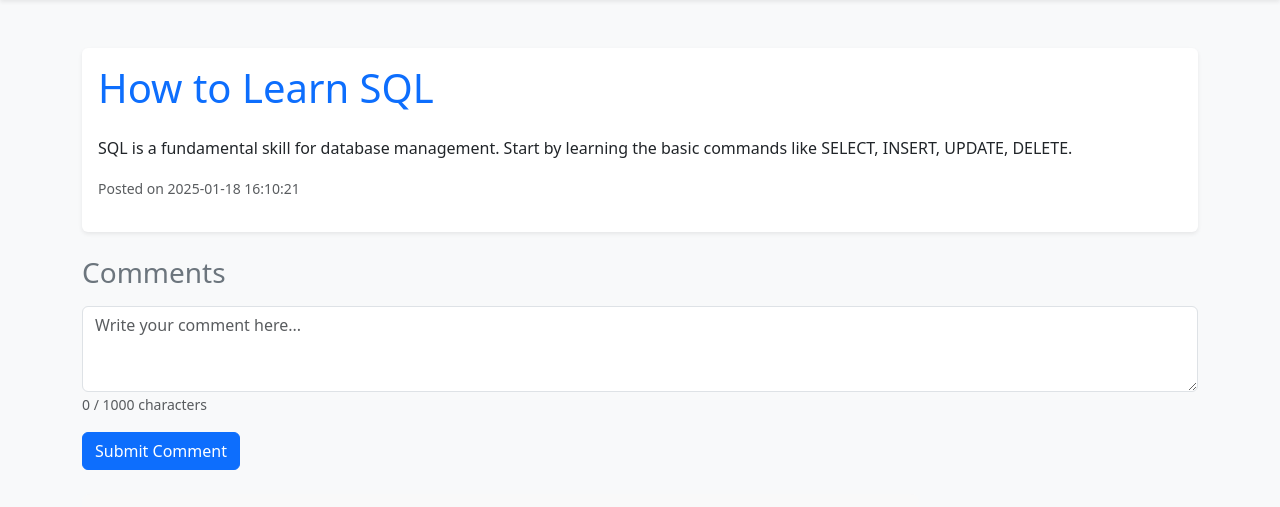
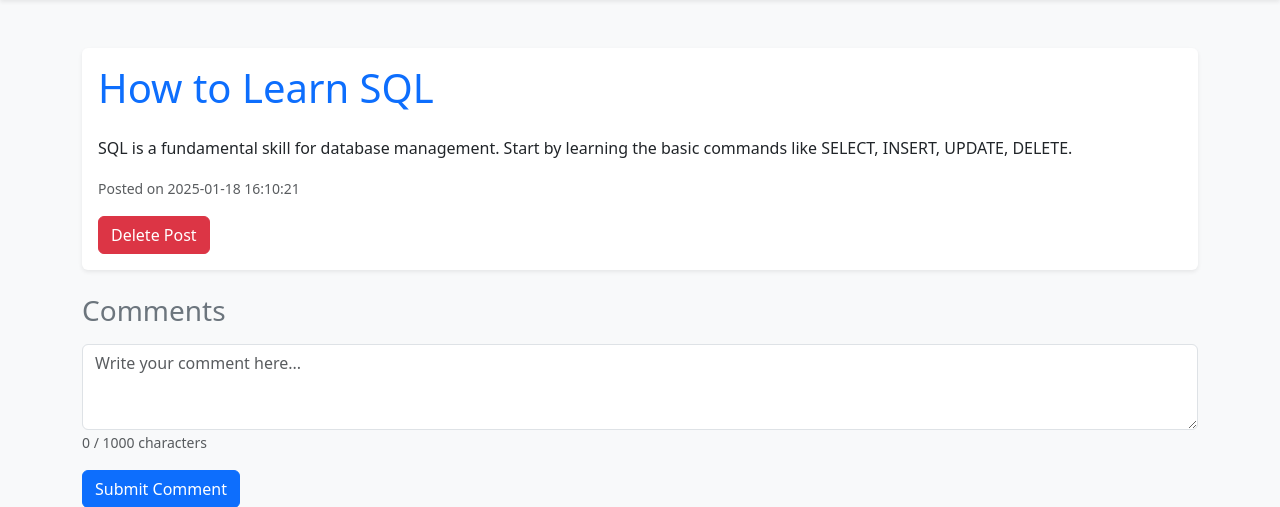
Before and after one commit to gaajj/web-development-end-assignment, a PHP site: page /post/view/1 in a window 1280 px wide. Shown: the part 56-563 px from the top of the page. Run offline with PHP 8.4, Linux system fonts and the light colour scheme; the visitor is signed in with stand-in values (Sample User, id 1); data comes from the database, SQL or seed files in the repository.

Commit message:
Add remove post

```diff
--- a/app/controllers/PostController.php
+++ b/app/controllers/PostController.php
@@ -71,6 +71,20 @@ class PostController
         include __DIR__ . '/../views/post/create_post.php';
     }
 
+    public function removePost($post_id)
+    {
+        session_start();
+
+        $post = $this->postService->getById($post_id);
+
+        if ($post && $_SESSION['user_id'] == $post->author_id) {
+            $this->postService->removePost($post_id);
+
+            header('Location: /');
+            exit;
+        }
+    }
+
     public function addComment($post_id)
     {
         if (!isset($_SESSION['username'])) {
@@ -87,13 +101,9 @@ class PostController
                 $comment->user_id = $_SESSION['user_id'];
                 $comment->content = $content;
                 $this->commentService->addComment($comment);
-
-                header('Location: /post/view/' . $post_id);
-                exit;
-            } else {
-                header('Location: /post/view/' . $post_id);
-                exit;
             }
+            header('Location: /post/view/' . $post_id);
+            exit;
         } else {
             //show error invalid request
         }
--- a/app/public/index.php
+++ b/app/public/index.php
@@ -21,6 +21,7 @@ $router->add('/profile/{username}/picture', ProfileController::class, 'updatePro
 // -> post
 $router->add('/post/view/{post_id}', PostController::class, 'showPost');
 $router->add('/post/create', PostController::class, 'createPost');
+$router->add('/post/view/{post_id}/delete', PostController::class, 'removePost');
 
 // -> admin
 $router->add('/admin', AdminController::class, 'admin');
--- a/app/services/PostService.php
+++ b/app/services/PostService.php
@@ -40,4 +40,9 @@ class PostService
 
         return $this->postRepository->create($post);
     }
+
+    public function removePost($post_id)
+    {
+        return $this->postRepository->remove($post_id);
+    }
 }
--- a/app/views/post/post.php
+++ b/app/views/post/post.php
@@ -8,6 +8,11 @@
             <p class="text-muted mt-3">
                 <small><i class="bi bi-clock"></i> Posted on <?= htmlspecialchars($post->date_posted) ?></small>
             </p>
+            <?php if ($post->author_id == $_SESSION['user_id']): ?>
+                <form action="/post/view/<?= $post->id ?>/delete" method="POST" style="display: inline;">
+                    <button type="submit" class="btn btn-danger">Delete Post</button>
+                </form>
+            <?php endif; ?>
         </div>
     </div>
     <div>
```
